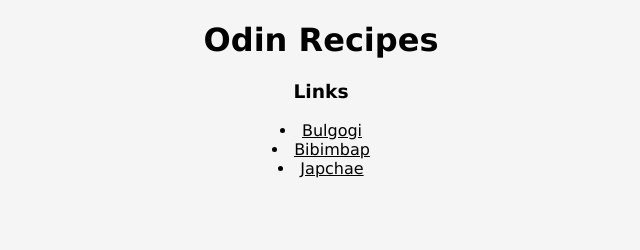
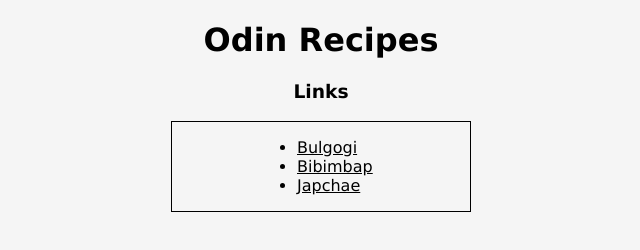
Before and after one commit to SanJammin/odin-recipes, a plain HTML site: page index.html in a window 1280 px wide. Shown: the whole page, without its empty margins (319-959 px from the left). Drawn offline with Linux system fonts and the light colour scheme.

Commit message:
Add div box to index.html, add box styling to style-index.css

```diff
--- a/index.html
+++ b/index.html
@@ -9,10 +9,12 @@
 <body>
     <h1>Odin Recipes</h1>
     <h3>Links</h3>
-    <uL>
-        <li><a href="recipes/bulgogi.html">Bulgogi</a></li>
-        <li><a href="recipes/bibimbap.html">Bibimbap</a></li>
-        <li><a href="recipes/japchae.html">Japchae</a></li>
-    </uL>
+    <div>
+        <uL>
+            <li><a href="recipes/bulgogi.html">Bulgogi</a></li>
+            <li><a href="recipes/bibimbap.html">Bibimbap</a></li>
+            <li><a href="recipes/japchae.html">Japchae</a></li>
+        </uL>
+    </div>
 </body>
 </html>
--- a/style-index.css
+++ b/style-index.css
@@ -2,15 +2,22 @@
     font-family: Verdana, Geneva, Tahoma, sans-serif;
     background-color: whitesmoke;
     text-align: center;
+    box-sizing: border-box;
 }
 
-ul {
-    padding-left: 0;
+
+div {
+    margin: 0 auto;
+    border: solid black 1px;
+    width: 300px;
+    padding-left: 85px;
 }
 
-ul li {
-    list-style-position: inside;
+li {
+    text-align: justify;
 }
+
+
 
 a {
     color: black;
```
